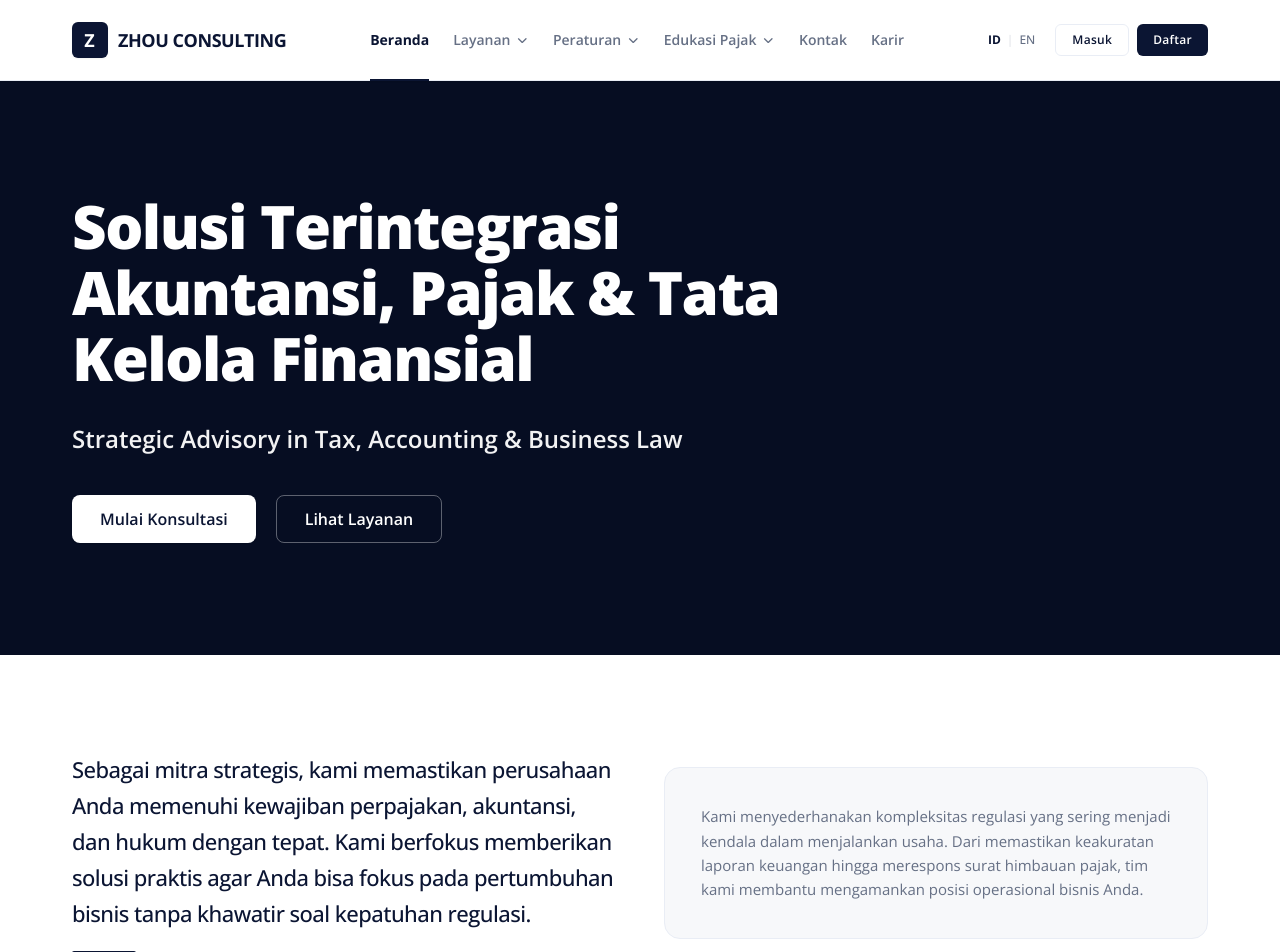
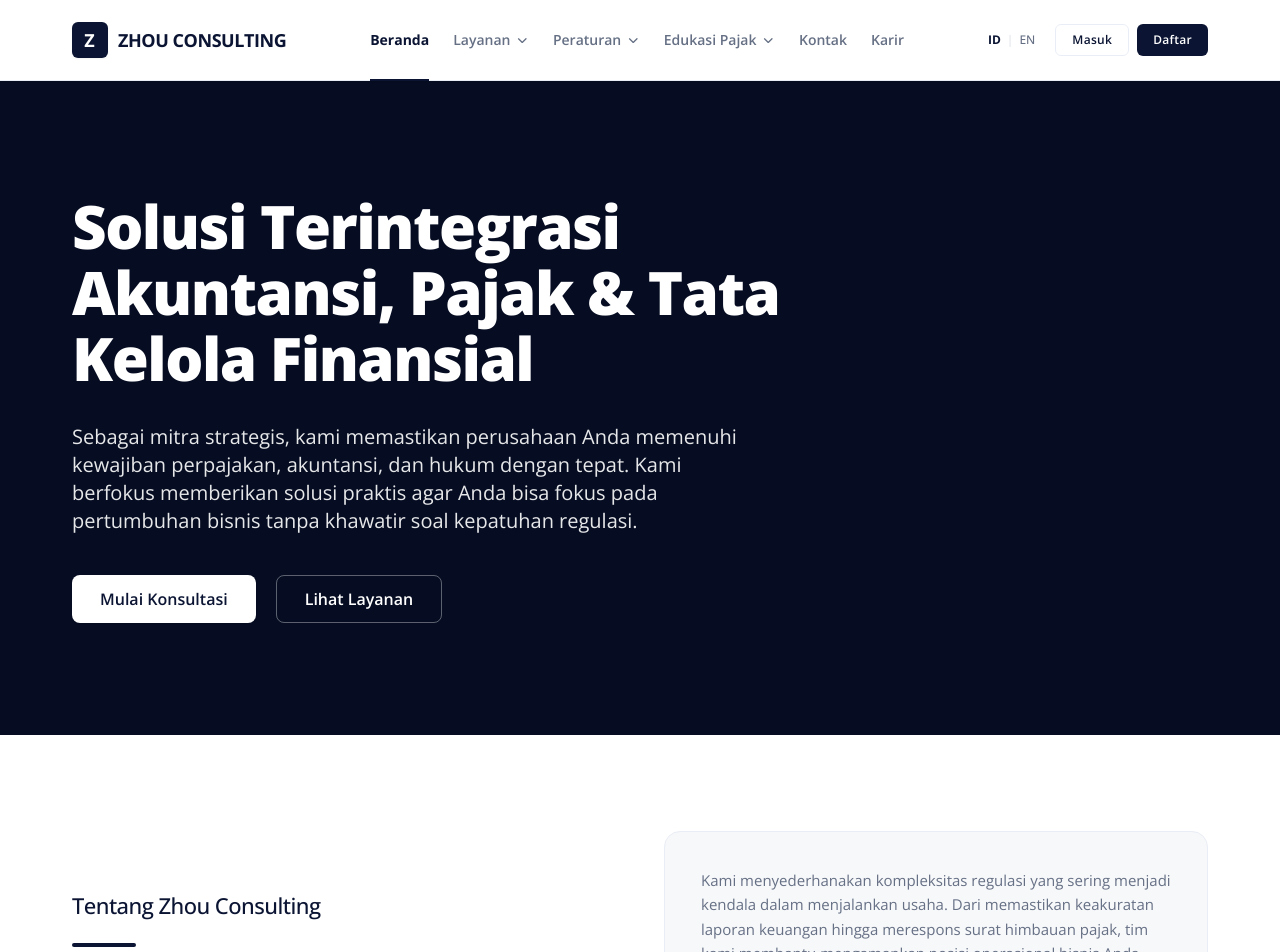
Before and after one commit to zhou-website/fe-zhou, a Next.js app: page / in a window 1280 px wide. Shown: the top 952 px of the page. Built offline with nearby package versions, Linux system fonts and the light colour scheme; no server answers.

Commit message:
feat: perbarui subtitle hero dan headline tentang zhou consulting sesuai arahan

```diff
--- a/src/components/landing/Hero.tsx
+++ b/src/components/landing/Hero.tsx
@@ -400,8 +400,8 @@ export function Hero() {
 
             {/* Subtitles */}
             <div className="space-y-2 text-left">
-              <p className="text-lg sm:text-xl lg:text-2xl font-semibold text-white/95 leading-snug text-left">
-                {heroData?.content || t.hero.subtitle2}
+              <p className="text-base sm:text-lg lg:text-xl font-normal text-white/90 leading-relaxed text-left max-w-2xl">
+                {t.hero.subtitle2}
               </p>
             </div>
 
--- a/src/locales/translations.ts
+++ b/src/locales/translations.ts
@@ -27,15 +27,15 @@ export const translations = {
     hero: {
       title: "Solusi Terintegrasi Akuntansi, Pajak & Tata Kelola Finansial",
       subtitle1: "Tax and accounting, finance and law services",
-      subtitle2: "Strategic Advisory in Tax, Accounting & Business Law",
+      subtitle2:
+        "Sebagai mitra strategis, kami memastikan perusahaan Anda memenuhi kewajiban perpajakan, akuntansi, dan hukum dengan tepat. Kami berfokus memberikan solusi praktis agar Anda bisa fokus pada pertumbuhan bisnis tanpa khawatir soal kepatuhan regulasi.",
       ctaConsult: "Mulai Konsultasi",
       ctaServices: "Lihat Layanan",
     },
     about: {
       badge: "Profil Perusahaan",
       companyName: "Zhou Consulting",
-      headline:
-        "Sebagai mitra strategis, kami memastikan perusahaan Anda memenuhi kewajiban perpajakan, akuntansi, dan hukum dengan tepat. Kami berfokus memberikan solusi praktis agar Anda bisa fokus pada pertumbuhan bisnis tanpa khawatir soal kepatuhan regulasi.",
+      headline: "Tentang Zhou Consulting",
       btnSchedule: "Jadwalkan Konsultasi",
       btnCatalog: "Lihat Katalog Layanan",
       whyBadge: "Mengapa Zhou Consulting",
@@ -104,7 +104,8 @@ export const translations = {
     },
     footer: {
       tagline1: "Tax and accounting, finance and law services",
-      tagline2: "Strategic Advisory in Tax, Accounting & Business Law",
+      tagline2:
+        "Sebagai mitra strategis, kami memastikan perusahaan Anda memenuhi kewajiban perpajakan, akuntansi, dan hukum dengan tepat. Kami berfokus memberikan solusi praktis agar Anda bisa fokus pada pertumbuhan bisnis tanpa khawatir soal kepatuhan regulasi.",
       desc:
         "Kami menghadirkan pendampingan pajak, keuangan, dan hukum terpadu untuk mendukung bisnis Anda. Melalui strategi menyeluruh, kami memitigasi risiko, memastikan kepatuhan hukum, dan mendorong pertumbuhan perusahaan secara berkelanjutan.",
       navTitle: "Navigasi Website",
@@ -143,15 +144,15 @@ export const translations = {
     hero: {
       title: "Zhou Consulting",
       subtitle1: "Tax and accounting, finance and law services",
-      subtitle2: "Strategic Advisory in Tax, Accounting & Business Law",
+      subtitle2:
+        "As a strategic partner, we ensure your company meets tax, accounting, and legal obligations accurately. We focus on providing practical solutions so you can focus on business growth without worrying about regulatory compliance.",
       ctaConsult: "Start Consultation",
       ctaServices: "View Services",
     },
     about: {
       badge: "Company Profile",
       companyName: "Zhou Consulting",
-      headline:
-        "We provide integrated tax, finance, and legal advisory to empower your business. Through comprehensive strategies, we mitigate risks, ensure regulatory compliance, and drive sustainable corporate growth.",
+      headline: "Tentang Zhou Consulting",
       btnSchedule: "Schedule Consultation",
       btnCatalog: "View Service Catalog",
       whyBadge: "Why Zhou Consulting",
@@ -220,7 +221,8 @@ export const translations = {
     },
     footer: {
       tagline1: "Tax and accounting, finance and law services",
-      tagline2: "Strategic Advisory in Tax, Accounting & Business Law",
+      tagline2:
+        "As a strategic partner, we ensure your company meets tax, accounting, and legal obligations accurately. We focus on providing practical solutions so you can focus on business growth without worrying about regulatory compliance.",
       desc:
         "We provide integrated tax, finance, and legal advisory to empower your business. Through comprehensive strategies, we mitigate risks, ensure regulatory compliance, and drive sustainable corporate growth.",
       navTitle: "Website Navigation",
```
